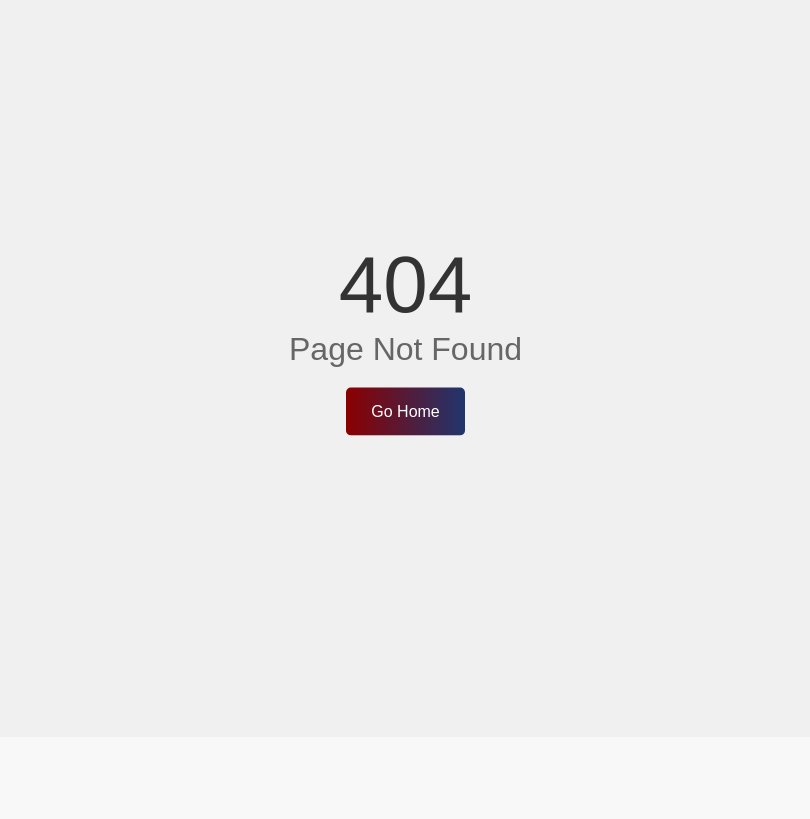
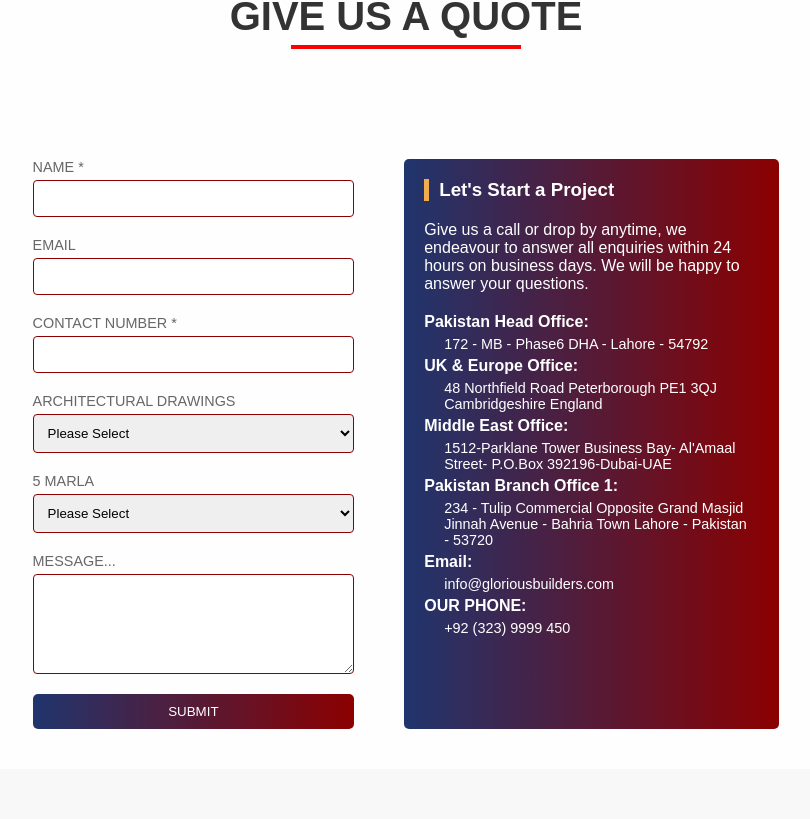
Before and after one commit to shahiryarverified/irtaqa-designs, a React (Create React App) app: page /quote in a window 1280 px wide. Shown: the part 341-1160 px from the top of the page, without its empty margins (234-1044 px from the left). Built offline with nearby package versions, Linux system fonts and the light colour scheme.

Commit message:
Quote Page Finalized

```diff
--- a/src/App.js
+++ b/src/App.js
@@ -14,6 +14,7 @@ import TeamSection from "./components/TeamSection/TeamSection";
 import NotFound from "./pages/NotFound/NotFound";
 import Project from "./pages/Project/Project";
 import Service from "./pages/Service/Service";
+import QuotePage from "./pages/QuotePage/QuotePage";
 
 function App() {
   return (
@@ -25,6 +26,7 @@ function App() {
         <Routes>
           <Route exact path="/" element={<HomePage />} />
           <Route exact path="/contact" element={<ContactUsSection />} />
+          <Route exact path="/quote" element={<QuotePage />} />
           <Route exact path="/about" element={<StorySection />} />
           <Route exact path="/services" element={<ServicesSection />} />
           <Route exact path="/projects" element={<ProjectsSection />} />
--- a/src/components/ContactUsSection/contactussection.css
+++ b/src/components/ContactUsSection/contactussection.css
@@ -54,7 +54,7 @@
     align-items: center;
     justify-content: center;
     width: 60%;
-    padding-top: 5%;
+    padding-top: 2%;
     padding-bottom: 5%;
     margin: auto;
   }
--- a/src/components/OurStorySummary/ourstorysummary.css
+++ b/src/components/OurStorySummary/ourstorysummary.css
@@ -33,13 +33,13 @@
     display: flex;
     justify-content: center;
     align-items: center;
-    height: 300px;
+    height: 400px;
     background: linear-gradient(to left, #8b0000, #20356E);
 }
 
 .our-story-summary-inner-section{
     width: 60%;
-    height: 90%;
+    height: 70%;
     display: flex;
     padding: 3% 20px;
     justify-content: flex-start;
--- a/src/components/ProjectsSection/projectssection.css
+++ b/src/components/ProjectsSection/projectssection.css
@@ -46,22 +46,13 @@
   .filter-button:hover {
     transform: translateY(-3px);
     background: linear-gradient(to left,#366cff, #ff1b1b);
-    box-shadow: 0 9px 12px rgba(0, 0, 0, 0.1);
+    box-shadow: 0 9px 12px rgba(0, 0, 0, 0.5);
   }
 
   .active {
     background-color: linear-gradient(to left,#366cff, #ff1b1b); /* Darker red background color for active state */
     box-shadow: 0 6px 9px rgba(0, 0, 0, 0.1); /* Adjust box shadow for active state */
     animation: glow 1s ease-in-out infinite alternate; /* Add a subtle glowing effect */
-  }
-
-  @keyframes glow {
-    from {
-      box-shadow: 0 0 5px #e00202, 0 0 10px #e00202, 0 0 15px #e00202;
-    }
-    to {
-      box-shadow: 0 0 7px #e00202, 0 0 12px #e00202, 0 0 20px #e00202;
-    }
   }
 
   .project-card {
--- a/src/components/Storysection/storysection.css
+++ b/src/components/Storysection/storysection.css
@@ -102,7 +102,7 @@
   .story-button:hover {
     transform: translateY(-3px);
     background: linear-gradient(to left,#366cff, #ff1b1b);
-    box-shadow: 0 9px 12px rgba(0, 0, 0, 0.1);
+    box-shadow: 0 9px 12px rgba(0, 0, 0, 0.5);
   }
 
   .active {
@@ -113,10 +113,10 @@
 
   @keyframes glow {
     from {
-      box-shadow: 0 0 2.5px #e00202, 0 0 5px #e00202, 0 0 7.5px #e00202;
+      box-shadow: 0 0 1px #ffffff, 0 0 2px #ffffff, 0 0 3px #ffffff;
     }
     to {
-      box-shadow: 0 0 3.5px #e00202, 0 0 6px #e00202, 0 0 10px #e00202;
+      box-shadow: 0 0 3.5px #3202e0, 0 0 6px #1102e0, 0 0 10px #0223e0;
     }
   }
 
--- /dev/null
+++ b/src/pages/QuotePage/QuotePage.js
@@ -0,0 +1,165 @@
+import React, { useState } from "react";
+import "./quotepage.css";
+
+const QuotePage = () => {
+  const [formData, setFormData] = useState({
+    name: "",
+    email: "",
+    contactNumber: "",
+    architecturalDrawings: "",
+    size: "",
+    message: "",
+  });
+
+  // Handle input changes
+  const handleChange = (e) => {
+    const { name, value } = e.target;
+    setFormData((prevState) => ({
+      ...prevState,
+      [name]: value,
+    }));
+  };
+
+  // Handle form submission
+  const handleSubmit = (e) => {
+    e.preventDefault();
+    // Process form data here or send to an API
+    console.log(formData);
+  };
+
+  return (
+    <div className="quote">
+      <div className="headings">
+        <h4>WE ARE READY!</h4>
+        <h2>Give us a Quote</h2>
+      </div>
+      <div className="quote-section">
+        <form className="quote-form" onSubmit={handleSubmit}>
+          <label htmlFor="name">NAME *</label>
+          <input
+            type="text"
+            id="name"
+            name="name"
+            required
+            value={formData.name}
+            onChange={handleChange}
+          />
+
+          <label htmlFor="email">EMAIL</label>
+          <input
+            type="email"
+            id="email"
+            name="email"
+            value={formData.email}
+            onChange={handleChange}
+          />
+
+          <label htmlFor="contactNumber">CONTACT NUMBER *</label>
+          <input
+            type="text"
+            id="contactNumber"
+            name="contactNumber"
+            required
+            value={formData.contactNumber}
+            onChange={handleChange}
+          />
+
+          <label htmlFor="architecturalDrawings">ARCHITECTURAL DRAWINGS</label>
+          <select
+            id="architecturalDrawings"
+            name="architecturalDrawings"
+            value={formData.architecturalDrawings}
+            onChange={handleChange}
+          >
+            <option value="">Please Select</option>
+            <option value="ARCHITECTURAL DRAWINGS">
+              ARCHITECTURAL DRAWINGS
+            </option>
+            <option value="INTERIOR DESIGN">INTERIOR DESIGN</option>
+            <option value="GREY STRUCTURE CONSTRUCTION">
+              GREY STRUCTURE CONSTRUCTION
+            </option>
+            <option value="TURN KEY BASIS CONSTRUCTION">
+              TURN KEY BASIS CONSTRUCTION
+            </option>
+            <option value="PROJECT MANAGEMENT">PROJECT MANAGEMENT</option>
+          </select>
+
+          <label htmlFor="size">5 MARLA</label>
+          <select
+            id="size"
+            name="size"
+            value={formData.size}
+            onChange={handleChange}
+          >
+            <option value="">Please Select</option>
+            <option value="5 MARLA">5 MARLA</option>
+            <option value="10 MARLA">10 MARLA</option>
+            <option value="1 KANAL">1 KANAL</option>
+            <option value="2 KANAL">2 KANAL</option>
+            <option value="4 KANAL">4 KANAL</option>
+          </select>
+
+          <label htmlFor="message">MESSAGE...</label>
+          <textarea
+            id="message"
+            name="message"
+            value={formData.message}
+            onChange={handleChange}
+          />
+
+          <button type="submit">SUBMIT</button>
+        </form>
+        <div className="contact-details">
+          <div className="contact-header">
+            <h3>Let's Start a Project</h3>
+          </div>
+          <p>
+            Give us a call or drop by anytime, we endeavour to answer all
+            enquiries within 24 hours on business days. We will be happy to
+            answer your questions.
+          </p>
+          <div className="contact-info">
+            <div className="office">
+              <h4>Pakistan Head Office:</h4>
+              <p>172 - MB - Phase6 DHA - Lahore - 54792</p>
+            </div>
+            <div className="office">
+              <h4>UK & Europe Office:</h4>
+              <p>
+                48 Northfield Road Peterborough PE1 3QJ Cambridgeshire England
+              </p>
+            </div>
+            <div className="office">
+              <h4>Middle East Office:</h4>
+              <p>
+                1512-Parklane Tower Business Bay- Al'Amaal Street- P.O.Box
+                392196-Dubai-UAE
+              </p>
+            </div>
+            <div className="office">
+              <h4>Pakistan Branch Office 1:</h4>
+              <p>
+                234 - Tulip Commercial Opposite Grand Masjid Jinnah Avenue -
+                Bahria Town Lahore - Pakistan - 53720
+              </p>
+            </div>
+            <div className="contact-email">
+              <h4>Email:</h4>
+              <p>info@gloriousbuilders.com</p>
+            </div>
+            <div className="contact-phone">
+              <h4>OUR PHONE:</h4>
+              <p>+92 (323) 9999 450</p>
+            </div>
+          </div>
+          <div className="social-media">
+            {/* Social media icons would go here */}
+          </div>
+        </div>
+      </div>
+    </div>
+  );
+};
+
+export default QuotePage;
--- /dev/null
+++ b/src/pages/QuotePage/quotepage.css
@@ -0,0 +1,115 @@
+@media (max-width:1100px) {
+    .quote-section{
+        flex-direction: column;
+    }
+    .quote-form{
+        align-self: center;
+        min-width: 90%;
+    }
+    .contact-phone,
+    .contact-email,
+    .office{
+        width: 100%;
+    }
+    .contact-details{
+        align-self: center;
+        min-width: 90%;
+    }
+    .quote{
+        min-width: 100%;
+    }
+}
+.quote {
+    width: 90%;
+    display: flex;
+    flex-direction: column;
+    margin: 0 auto;
+    padding: 20px;
+    font-family: Arial, sans-serif;
+  }
+
+  .quote-section {
+    display: flex;
+    justify-content: center;
+    gap: 50px;
+    padding: 20px;
+  }
+
+  .quote-form {
+    display: flex;
+    width: 30%;
+    flex-direction: column;
+  }
+
+  .quote-form label {
+    font-size: 0.9em;
+    color: #666;
+    margin-bottom: 5px;
+  }
+
+  .quote-form input[type="text"],
+  .quote-form input[type="email"],
+  .quote-form select,
+  .quote-form textarea {
+    padding: 10px;
+    margin-bottom: 20px;
+    border: 1px solid #8b0000;
+    border-radius: 4px;
+  }
+
+  .quote-form textarea {
+    height: 100px;
+    resize: vertical;
+  }
+
+  .quote-form button[type="submit"] {
+    padding: 10px 20px;
+    background: linear-gradient(to left, #8b0000, #20356E);
+    border: none;
+    border-radius: 5px;
+    color: white;
+    cursor: pointer;
+    transition: background-color 0.3s ease;
+  }
+
+  .quote-form button[type="submit"]:hover {
+    background: linear-gradient(to left,#366cff, #ff1b1b);
+  }
+
+  .contact-details {
+    background: linear-gradient(to left, #8b0000, #20356E);
+    color: #fff;
+    border-radius: 5px;
+    width: 35%;
+    padding: 20px;
+    font-family: Arial, sans-serif;
+  }
+
+  .contact-header h3 {
+    border-left: 5px solid #f0ad4e;
+    padding-left: 10px;
+    margin-bottom: 20px;
+  }
+
+  .contact-info {
+    margin-top: 20px;
+  }
+
+  .office h4,
+  .contact-email h4,
+  .contact-phone h4 {
+    font-size: 1em;
+    margin-bottom: 5px;
+  }
+
+  .office p,
+  .contact-email p,
+  .contact-phone p {
+    font-size: 0.9em;
+    margin-left: 20px;
+  }
+
+  .social-media {
+    margin-top: 20px;
+    /* Add styles for social media icons */
+  }
```
